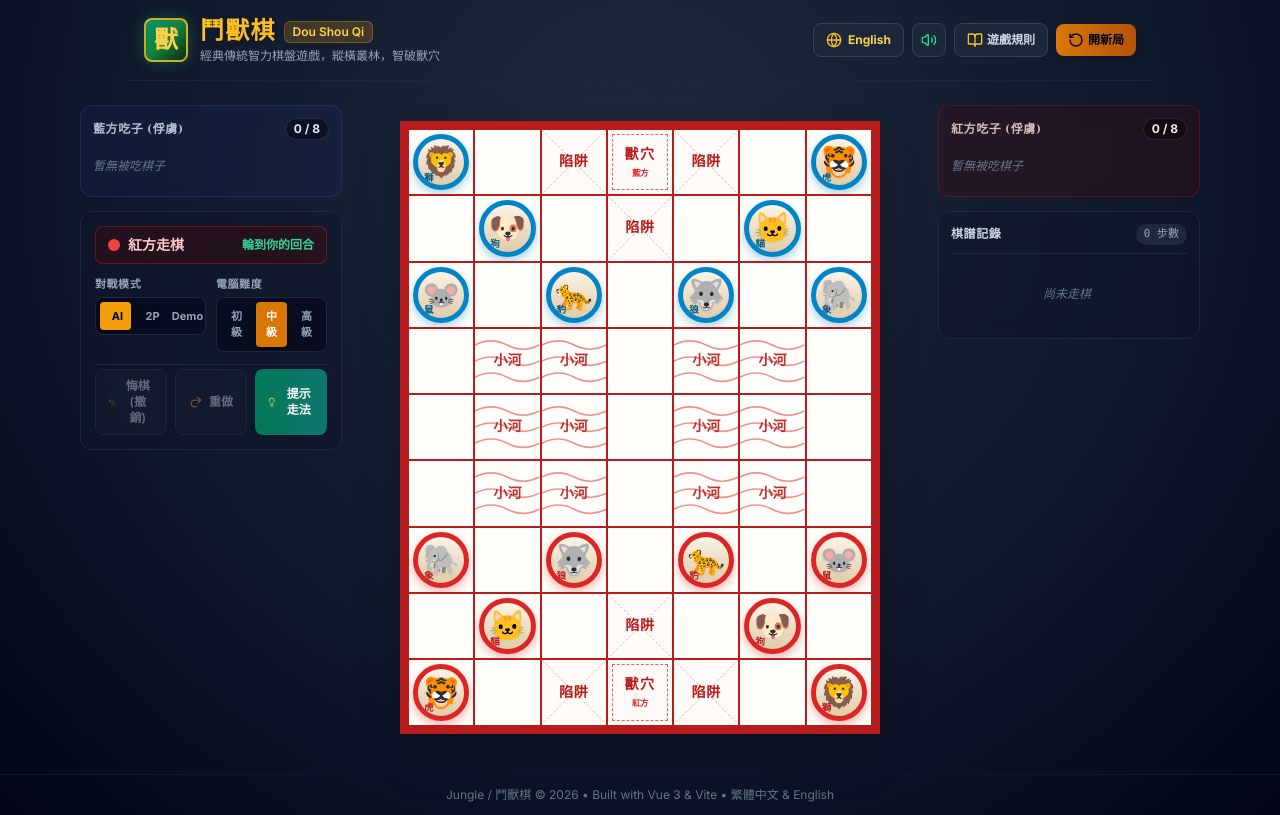
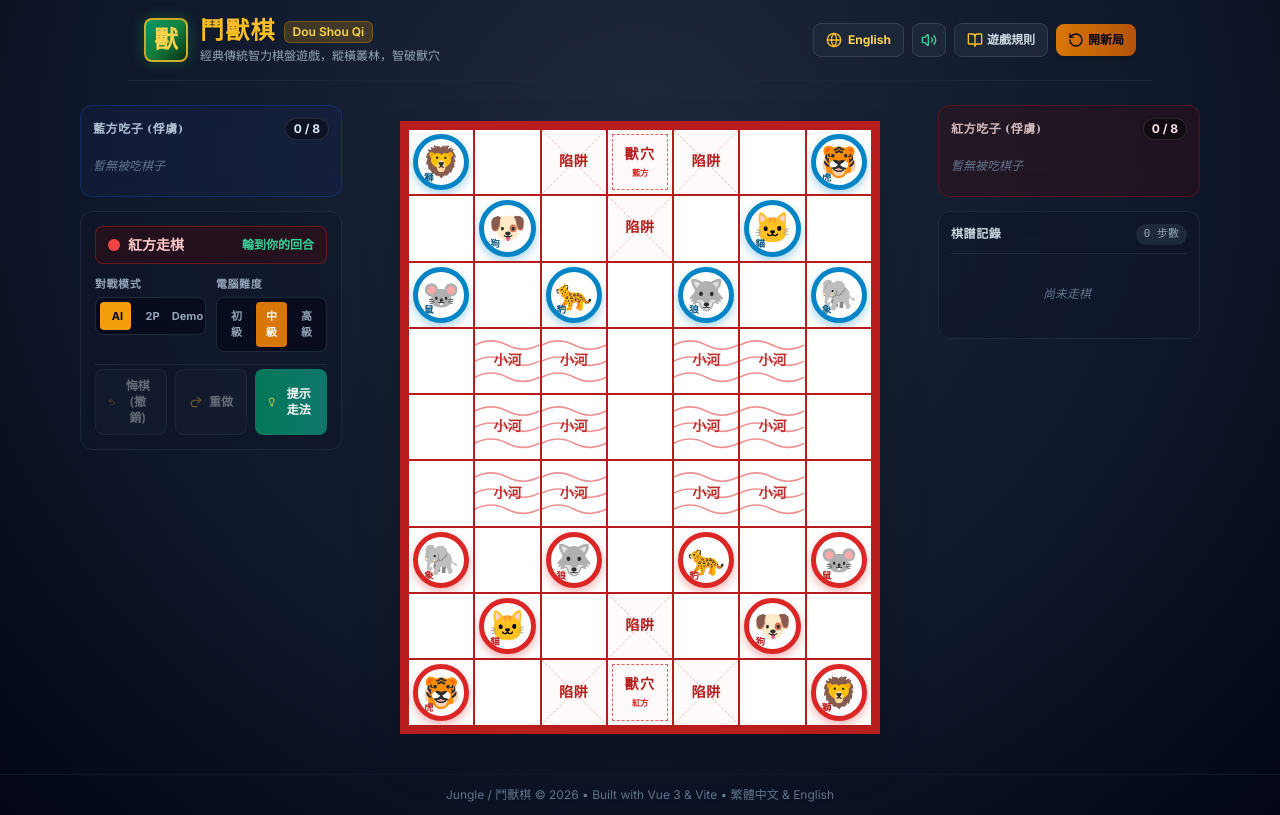
Before and after one commit to kennith/jungle-app, a Vue app: page / in a window 1280 px wide. Built offline with nearby package versions, Linux system fonts and the light colour scheme.

Commit message:
style: change game pieces and board background to pure white

```diff
--- a/src/components/Cell.vue
+++ b/src/components/Cell.vue
@@ -41,12 +41,12 @@ function handleClick() {
 
 <template>
   <div
-    class="relative aspect-square w-full flex items-center justify-center bg-[#fffefa] transition-colors duration-150 cursor-pointer overflow-hidden group select-none"
+    class="relative aspect-square w-full flex items-center justify-center bg-white transition-colors duration-150 cursor-pointer overflow-hidden group select-none"
     :class="[
       // Move Highlights
       isLastMoveFrom ? 'bg-amber-100/90 ring-2 ring-amber-400 ring-inset' : '',
       isLastMoveTo ? 'bg-amber-200/95 ring-3 ring-amber-500 ring-inset' : '',
-      isHintTarget ? 'ring-4 ring-emerald-500 animate-pulse bg-emerald-50' : 'hover:bg-[#fff9ee]',
+      isHintTarget ? 'ring-4 ring-emerald-500 animate-pulse bg-emerald-50' : 'hover:bg-amber-50/60',
     ]"
     @click="handleClick"
   >
--- a/src/components/Piece.vue
+++ b/src/components/Piece.vue
@@ -26,8 +26,8 @@ const isRed = computed(() => props.piece.player === 'red');
     class="relative flex items-center justify-center rounded-full select-none cursor-pointer transition-all duration-200 overflow-hidden"
     :class="[
       size === 'sm' ? 'w-8 h-8 border-[2.5px]' : 'w-full h-full max-w-[68px] max-h-[68px] aspect-square border-[5px]',
-      // Wood background with Red or Blue border
-      'bg-gradient-to-b from-[#fbf4e6] via-[#eedec7] to-[#dfcda9] shadow-[0_3px_8px_rgba(0,0,0,0.35)]',
+      // White background with Red or Blue border
+      'bg-white shadow-[0_2px_6px_rgba(0,0,0,0.25)]',
       isRed
         ? 'border-red-600 shadow-[0_4px_10px_rgba(220,38,38,0.35)]'
         : 'border-sky-600 shadow-[0_4px_10px_rgba(2,132,199,0.35)]',
```
